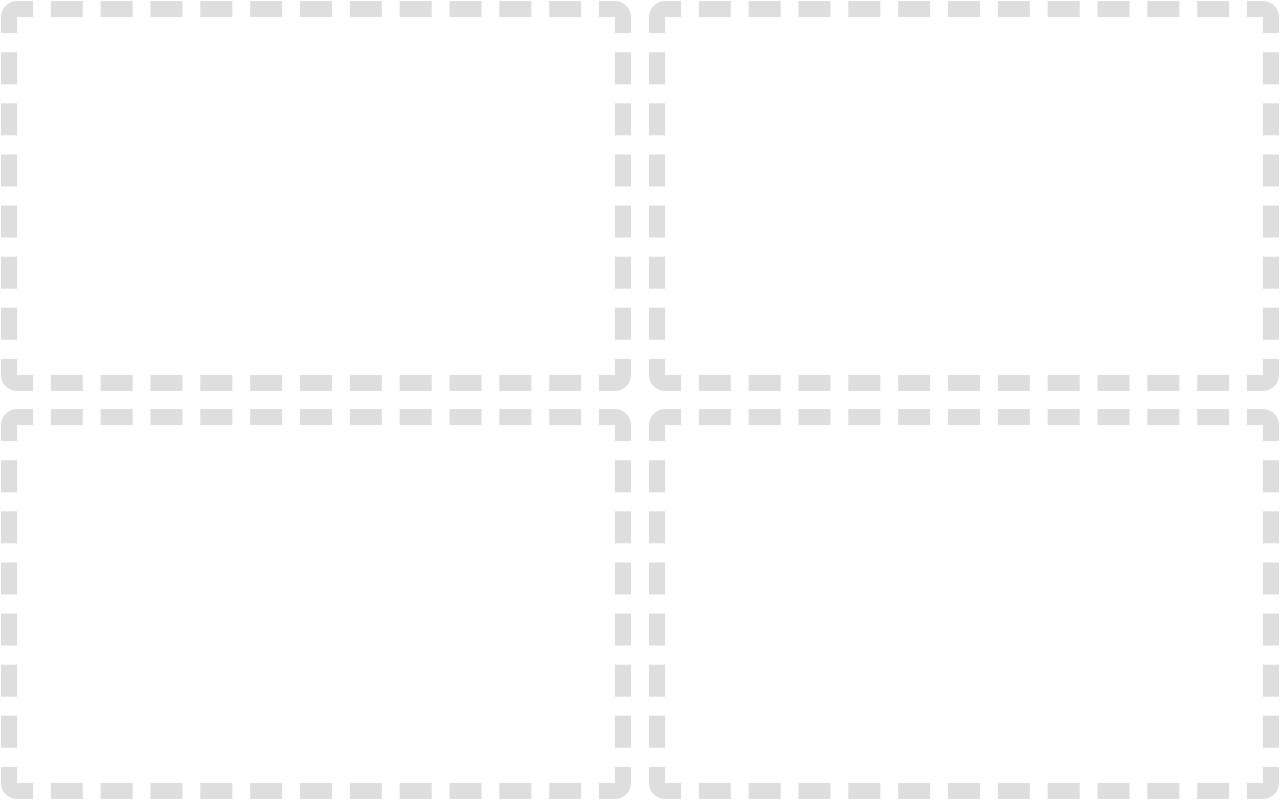
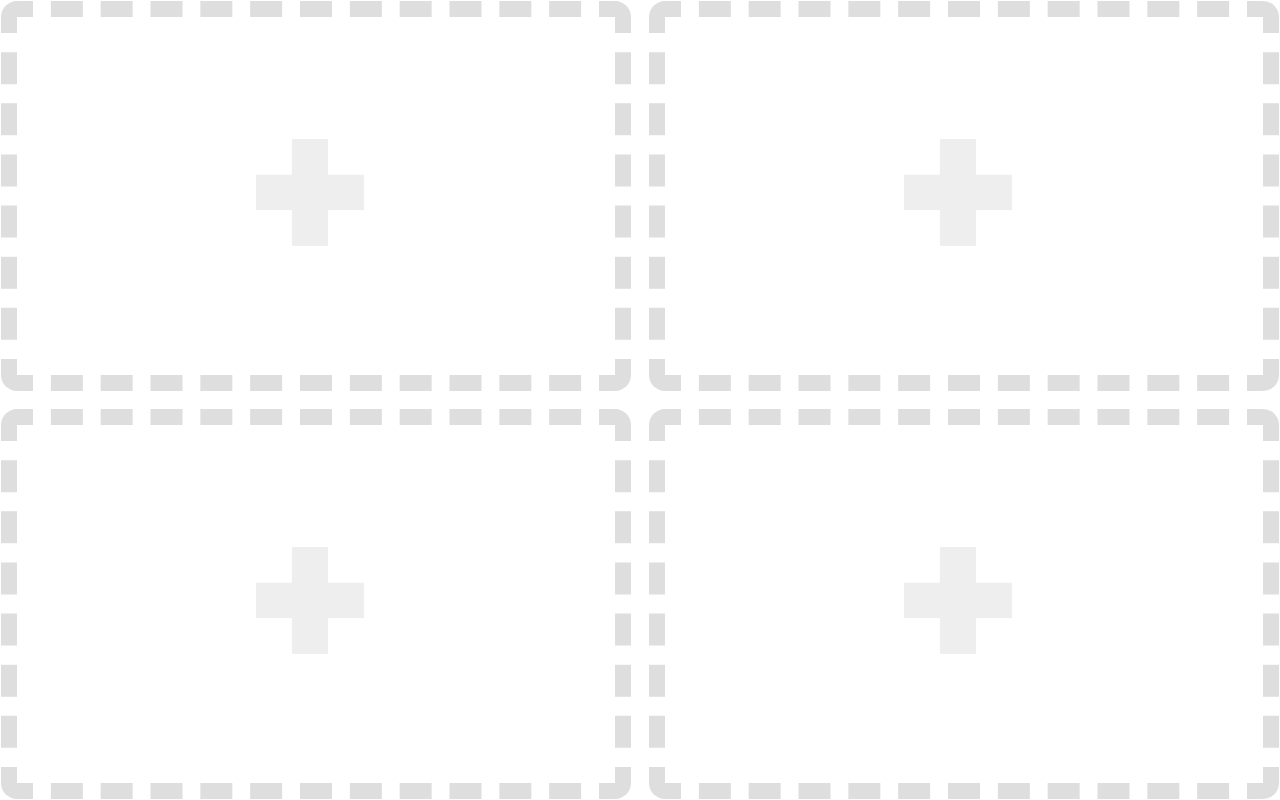
Before and after one commit to t0dd-kr/stock-crawler, a Vue app in the folder frontend/: page / in a window 1280 px wide. Built offline with nearby package versions, Linux system fonts and the light colour scheme.

Commit message:
+ 버튼 추가

```diff
--- a/frontend/src/components/Box.vue
+++ b/frontend/src/components/Box.vue
@@ -1,8 +1,6 @@
 <template>
-  <div class="box">
-    <div class="btn-load" v-if="!isLoaded">
-
-    </div>
+  <div class="box" style="style">
+    <img src="../assets/add.png" alt=""/>
   </div>
 </template>
 <script>
@@ -14,7 +12,22 @@ export default {
     }
   },
   props: {
-    index: Number
+    style: Object
+  },
+  methods: {
+    load: function () {
+      this.$http.get(`/api/info/${this.code}`)
+        .then((res) => {
+          if (res.data !== '') {
+            this.data = res.data
+          } else {
+            this.$router.push('/')
+          }
+        })
+        .catch((res) => {
+          this.$router.push('/')
+        })
+    }
   }
 }
 </script>
@@ -26,4 +39,10 @@ export default {
     border-radius: 1rem;
     display: inline-block;
   }
+  .box img {
+    position:relative;
+    height:30%;
+    left: 40%;
+    top: 34%;
+  }
 </style>
--- a/frontend/src/components/Index.vue
+++ b/frontend/src/components/Index.vue
@@ -22,19 +22,6 @@ export default {
     }
   },
   methods: {
-    load: function () {
-      this.$http.get(`/api/info/${this.code}`)
-        .then((res) => {
-          if (res.data !== '') {
-            this.data = res.data
-          } else {
-            this.$router.push('/')
-          }
-        })
-        .catch((res) => {
-          this.$router.push('/')
-        })
-    },
     button: function () {
       if (this.code === null) {
         return alert(this.test_code)
```
Also changed, not shown: frontend/src/assets/add.png (added).
